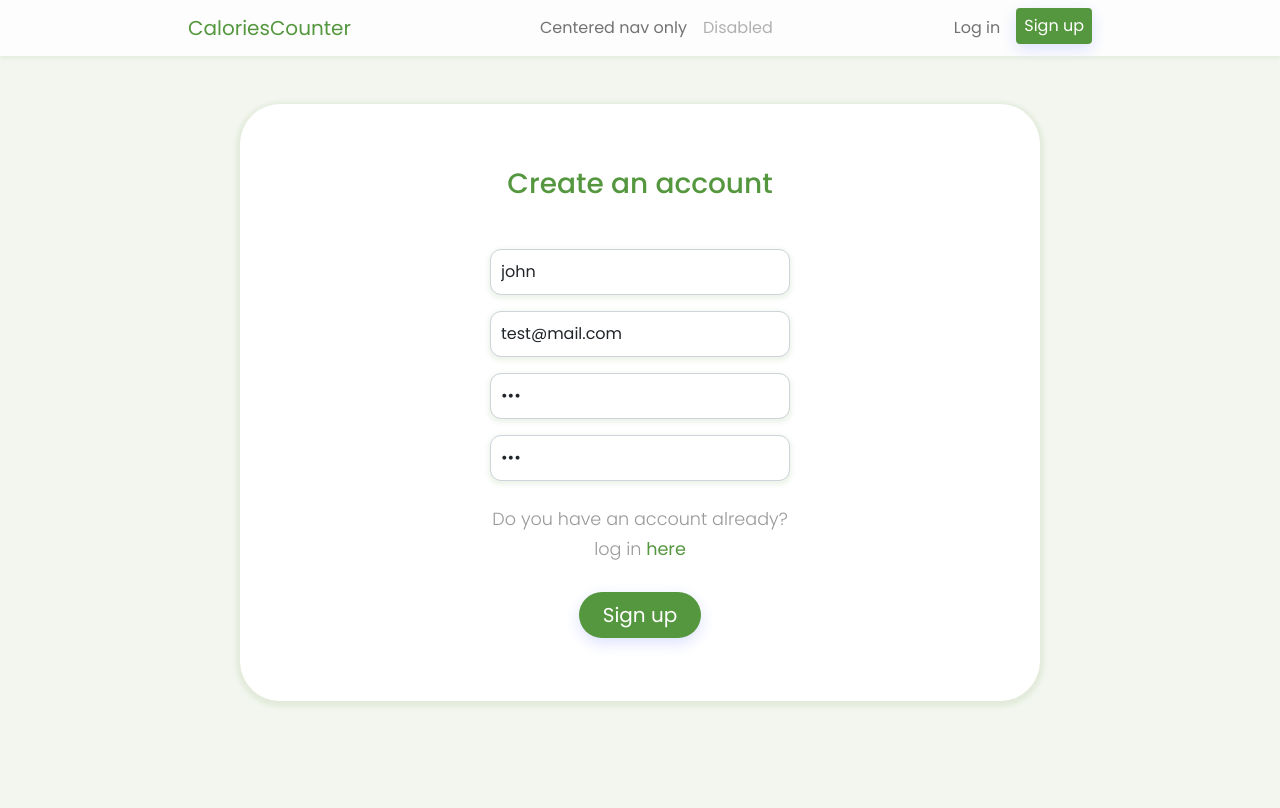
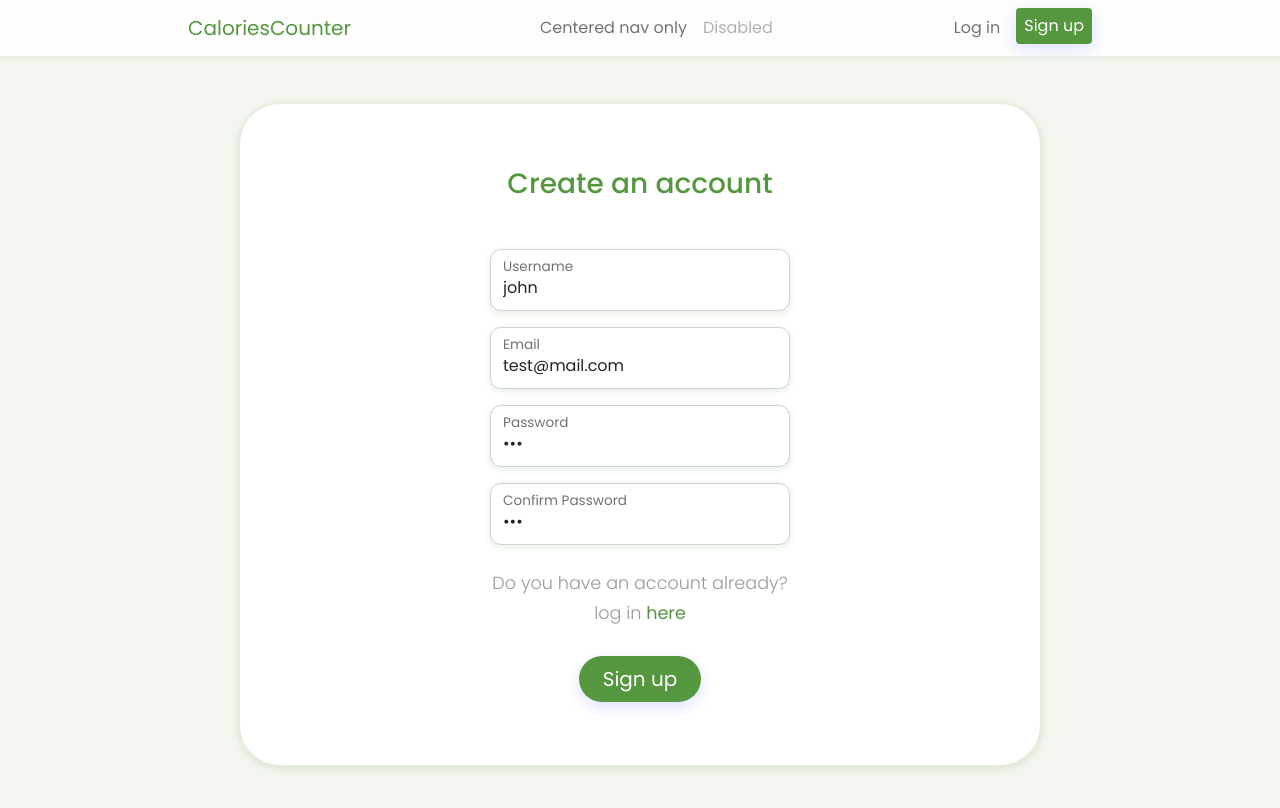
Before and after one commit to TarekGuesri/calorie-counter, a React (Create React App) app in the folder client/: page /register in a window 1280 px wide. Shown: the top 808 px of the page. Built offline with nearby package versions, Linux system fonts and the light colour scheme.

Commit message:
Made forms label into floating label

```diff
--- a/client/src/components/forms/TextInput.js
+++ b/client/src/components/forms/TextInput.js
@@ -4,10 +4,7 @@ import PropTypes from 'prop-types';
 const TextInput = ({ name, label, className, errors, ...rest }) => {
   const error = errors.find((error) => error.param === name);
   return (
-    <div>
-      <label htmlFor={name} className="sr-only">
-        {label}
-      </label>
+    <form className="form-floating">
       <input
         className={`form-control${error ? ` is-invalid` : ''} ${className}`}
         id={name}
@@ -15,8 +12,11 @@ const TextInput = ({ name, label, className, errors, ...rest }) => {
         placeholder={label}
         {...rest}
       />
+      <label className="floating-label" htmlFor={name}>
+        {label}
+      </label>
       <div className="invalid-feedback">{error?.msg}</div>
-    </div>
+    </form>
   );
 };
 
--- a/client/src/styles/Auth.scss
+++ b/client/src/styles/Auth.scss
@@ -50,10 +50,10 @@
   position: relative;
   box-sizing: border-box;
   height: auto;
-  padding: 10px;
+  padding: 12px;
   font-size: 16px;
 }
 
-.form-signin .form-control:focus {
-  z-index: 2;
+.floating-label {
+  z-index: 3;
 }
```
